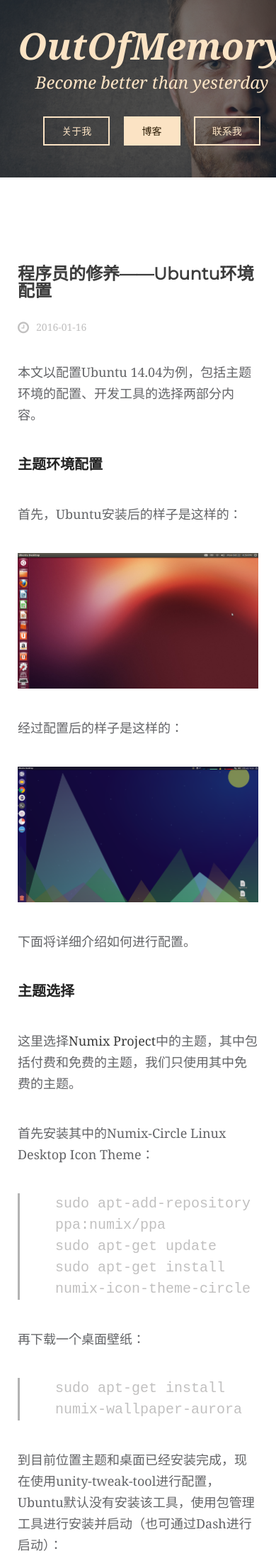
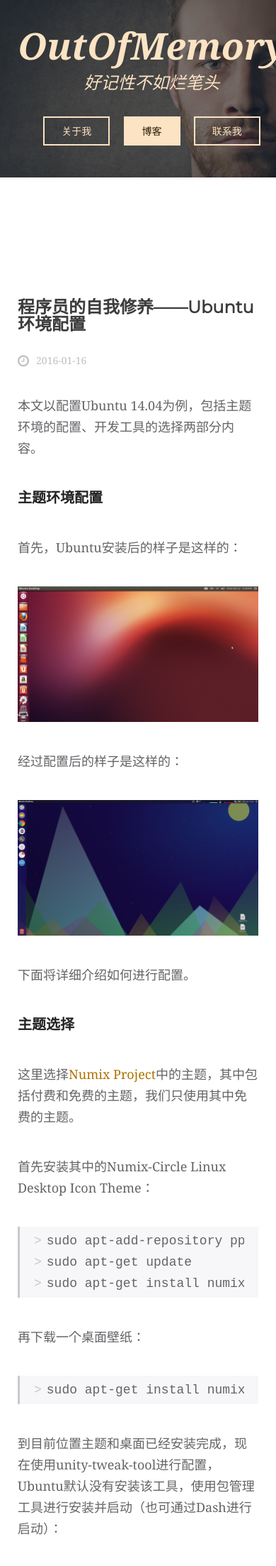
Before and after one commit to cd1989/cd1989.github.io, a Jekyll site: the page built from _posts/2016-01-16-ubuntu-config.md, in a window 390 px wide. Shown: the top 2206 px of the page at 71% size. Built offline with Jekyll 4.4.1, drawn with Linux system fonts in a browser that asks for light colours; some web fonts are replaced.

```diff
--- a/_includes/header.html
+++ b/_includes/header.html
@@ -4,7 +4,7 @@
             <header>
                 <a href="/">
                     <h1 id="main-title">OutOfMemory</h1>
-                    <h2 id="main-subtitle">Become better than yesterday</h2>
+                    <h2 id="main-subtitle">好记性不如烂笔头</h2>
                 </a>
             </header>
 
--- a/_posts/2016-01-16-ubuntu-config.md
+++ b/_posts/2016-01-16-ubuntu-config.md
@@ -9,7 +9,7 @@
 <div class="blog-wrapper wrapper">
 	<div class="blog">
 		<div class="blog-content">
-			<h2 class="blog-header"><a href="#">程序员的修养——Ubuntu环境配置</a></h2>
+			<h2 class="blog-header"><a href="#">{{ page.title }}</a></h2>
 
 			<div class="blog-meta">
 				<span class="date-span"><i class="fa fa-lg fa-clock-o"></i><a href="#">{{ page.create }}</a></span>
@@ -34,26 +34,26 @@
 				<p>
 				首先安装其中的Numix-Circle Linux Desktop Icon Theme：
 
-				<blockquote>
-				<span class="command">sudo apt-add-repository ppa:numix/ppa</span>
-				<span class="command">sudo apt-get update</span>
-				<span class="command">sudo apt-get install numix-icon-theme-circle</span>
-				</blockquote>
+				<div class="commands">
+				<span class="command"><span class="op">&gt;</span>sudo apt-add-repository ppa:numix/ppa</span>
+				<span class="command"><span class="op">&gt;</span>sudo apt-get update</span>
+				<span class="command"><span class="op">&gt;</span>sudo apt-get install numix-icon-theme-circle</span>
+				</div>
 				</p>
 
 				<p>
 				再下载一个桌面壁纸：
-				<blockquote>
-				<span class="command">sudo apt-get install numix-wallpaper-aurora</span>
-				</blockquote>
+				<div class="commands">
+				<span class="command"><span class="op">&gt;</span>sudo apt-get install numix-wallpaper-aurora</span>
+				</div>
 				</p>
 
 				<p>
 				到目前位置主题和桌面已经安装完成，现在使用unity-tweak-tool进行配置，Ubuntu默认没有安装该工具，使用包管理工具进行安装并启动（也可通过Dash进行启动）：
-				<blockquote>
-				<span class="command">sudo apt-get install unity-tweak-tool</span>
-				<span class="command">unity-tweak-tool</span>
-				</blockquote>
+				<div class="commands">
+				<span class="command"><span class="op">&gt;</span>sudo apt-get install unity-tweak-tool</span>
+				<span class="command"><span class="op">&gt;</span>unity-tweak-tool</span>
+				</div>
 				</p>
 
 				<p>启动后进入如下管理工具，在其中对Appearance &gt; Theme和Appearance &gt; Icons进行配置，选择刚才安装的Numix主题。再设置顶部Menubar的透明度，通过Unity &gt; Panel进行配置</p>
@@ -63,15 +63,13 @@
 				<img src="/img/b1/4.png"/>
 
 				<p>现在来给顶部的menubar添加几个插件，即Indicator Applets，这里只安装my-weather-indicator和indicator-multiload，需要其他的indicator可以继续添加。
-				<blockquote>
-				<span class="command">sudo add-apt-repository ppa:atareao/atareao</span>
-				<span class="command">sudo apt-get update</span>
-				<span class="command">sudo apt-get install my-weather-indicator</span>
-				</blockquote>
+				<div class="commands">
+				<span class="command"><span class="op">&gt;</span>sudo add-apt-repository ppa:atareao/atareao</span>
+				<span class="command"><span class="op">&gt;</span>sudo apt-get update</span>
+				<span class="command"><span class="op">&gt;</span>sudo apt-get install my-weather-indicator</span>
+				<span class="command"><span class="op">&gt;</span>sudo apt-get install indicator-multiload</span>
+				</div>
 
-				<blockquote>
-				<span class="command">sudo apt-get install indicator-multiload</span>
-				</blockquote>
 				</p>
 
 				<img src="/img/b1/5.png"/>
@@ -95,25 +93,23 @@
 				<h2>终端配置</h2>
 
 				<p>你的终端是不是这样的：</p>
-				<img class="narrow" src="/img/b1/6.png"/>
+				<img src="/img/b1/6.png"/>
 				<p>而别人的终端却是这样的：</p>
-				<img class="narrow" src="/img/b1/7.png"/>
+				<img src="/img/b1/7.png"/>
 				<p>现在我们来对终端进行配置：</p>
 
 				<h3>Zsh, Oh-My-Zsh</h3>
 				<p>你是否还在用系统默认的bash，但是大牛们用的却是zsh。至于为什么用zsh，可以自行进行google，zsh的有点至少包括：更强的自动不全、优化的模式识别、全面可定制。通过如下命令来安装zsh并修改默认的shell，其中对shell的更改需要注销重新登录后才能生效。</p>
 
-				<p>
-				<blockquote>
-				<span class="command">sudo apt-get install zsh</span>
-				<span class="command">chsh -s $(which zsh)</span>
-				</blockquote>
-				</p>
+				<div class="commands">
+				<span class="command"><span class="op">&gt;</span>sudo apt-get install zsh</span>
+				<span class="command"><span class="op">&gt;</span>chsh -s $(which zsh)</span>
+				</div>
 
 				<p>Oh-My-Zsh是一个用来管理zsh配置的开源框架，它包含了丰富的主题、功能、插件和一些你意想不到的东西。安装起来也相当简单：
-				<blockquote>
-				<span class="command">sh -c "$(curl -fsSL https://raw.github.com/robbyrussell/oh-my-zsh/master/tools/install.sh)"</span>
-				</blockquote>
+				<div class="commands">
+				<span class="command"><span class="op">&gt;</span>sh -c "$(curl -fsSL https://raw.github.com/robbyrussell/oh-my-zsh/master/tools/install.sh)"</span>
+				</div>
 				</p>
 
 				<p>安装好zsh和Oh-My-Zsh后，我们可以通过~/.zshrc来对zsh进行配置，例如主题和插件配置。具体的配置可以借助于google或github。</p>
@@ -123,10 +119,10 @@
 				<p>还在苦于打开多个终端，在终端中来回切换吗，终端的分屏复用可以帮助你，而<a href="https://tmux.github.io/">tmux</a>就是其中的杰出代表。它的安装和使用也非常简单：</p>
 
 				<p>
-				<blockquote>
-				<span class="command">sudo apt-get install tmux</span>
-				<span class="command">tmux</span>
-				</blockquote>
+				<div class="commands">
+				<span class="command"><span class="op">&gt;</span>sudo apt-get install tmux</span>
+				<span class="command"><span class="op">&gt;</span>tmux</span>
+				</div>
 				</p>
 
 				<h2>Vim配置</h2>
```
Also changed, not shown: _includes/css/blogs.css (+25 -2 lines), _posts/2016-01-16-mongodb.md (added, +77 -0 lines), img/b2/1.png (added), img/b2/2.png (added), img/b2/3.png (added).
